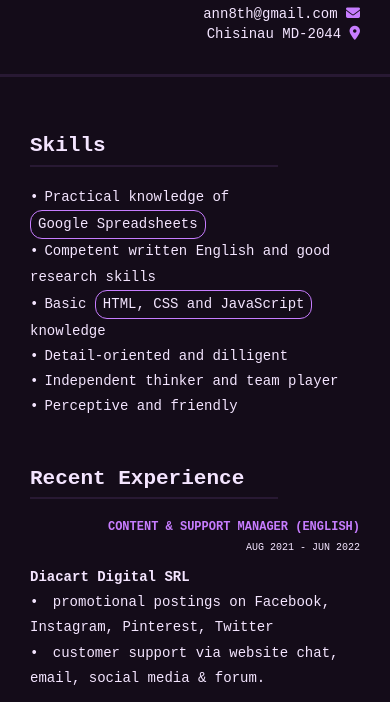
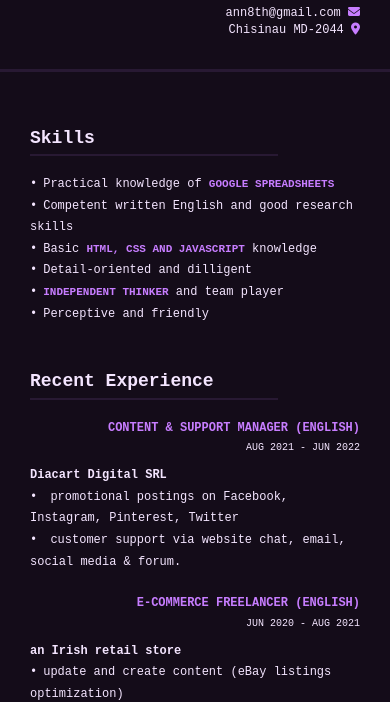
Before and after one commit to ann8th/resume, a plain HTML site: page index.html in a window 390 px wide. Shown: the part 133-835 px from the top of the page. Drawn offline with Linux system fonts and the light colour scheme.

Commit message:
Adjust font-size for responsive design

```diff
--- a/index.html
+++ b/index.html
@@ -49,7 +49,7 @@
             <li>Basic <span>HTML, CSS and JavaScript</span> knowledge</li>
 
             <li>Detail-oriented and dilligent</li>
-            <li>Independent thinker and team player</li>
+            <li><span>Independent thinker</span> and team player</li>
             <li>Perceptive and friendly</li>
           </ul>
         </section>
--- a/style.css
+++ b/style.css
@@ -21,7 +21,7 @@ body {
   font-family: monospace;
   background-color: var(--shade);
   color: var(--text);
-  font-size: 1.4rem;
+  font-size: 1.2rem;
 }
 
 a:link,
@@ -133,10 +133,14 @@ main {
 }
 
 .skill-list span {
-  display: inline-block;
+  /* display: inline-block;
   border: 1px solid var(--accent);
   border-radius: 12px;
-  padding: 1px 7px;
+  padding: 1px 7px; */
+  font-size: 1.1rem;
+  font-weight: 700;
+  text-transform: uppercase;
+  color: var(--accent);
 }
 
 .job,
@@ -167,6 +171,10 @@ footer {
 
 /*  greater than 528px */
 @media only screen and (min-width: 33em) {
+  body {
+    font-size: 1.4rem;
+  }
+
   header {
     flex-direction: row;
     align-items: center;
@@ -176,6 +184,10 @@ footer {
     top: 0;
   }
 
+  .skill-list span {
+    font-size: 1.2rem;
+  }
+
   .job-title,
   .edu-title {
     display: flex;
```
